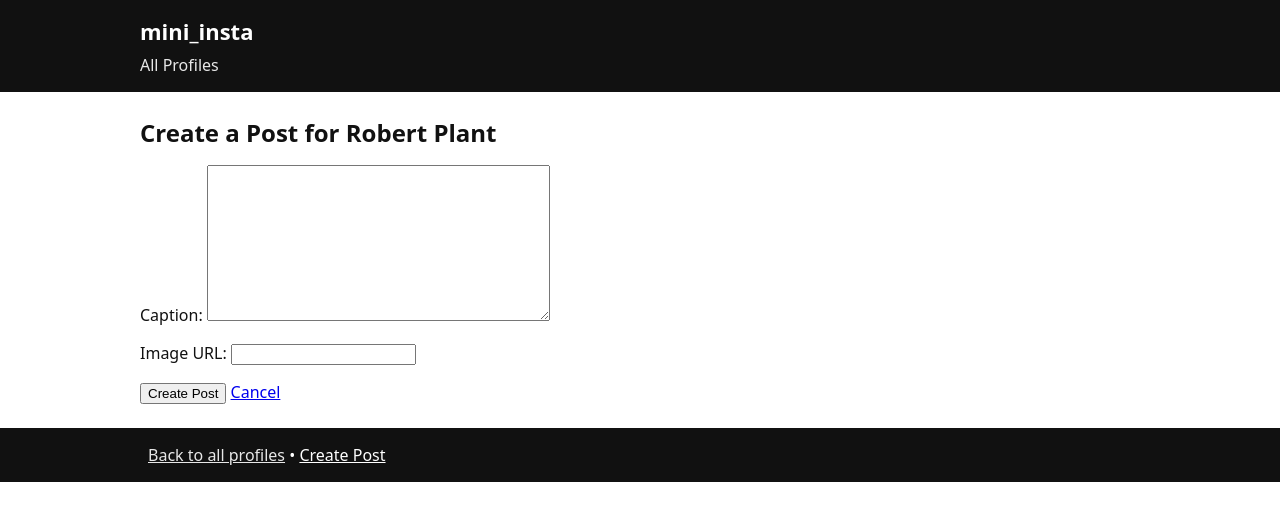
After one commit to Berkkom/cs412, a Django app: page /mini_insta/profile/2/create_post in a window 1280 px wide. The commit adds this page. Shown: the top 521 px of the page. Run offline with Django 5.2, Linux system fonts and the light colour scheme; data comes from the database, SQL or seed files in the repository; both versions use the stored data as it was after the commit.

Commit message:
Added CreatePost form and view

```diff
--- /dev/null
+++ b/mini_insta/forms.py
@@ -0,0 +1,12 @@
+from django import forms
+from .models import *
+
+
+class CreatePostForm(forms.ModelForm):
+    """Form to create a Post (caption) plus one Photo (image_url)."""
+
+    image_url = forms.URLField(label="Image URL", required=True)
+
+    class Meta:
+        model = Post
+        fields = ["caption"]
--- a/mini_insta/models.py
+++ b/mini_insta/models.py
@@ -4,6 +4,7 @@
 
 from django.db import models
 from django.utils import timezone
+from django.urls import reverse
 
 # Create your models here.
 class Profile(models.Model):
@@ -37,6 +38,10 @@ class Post(models.Model):
         """Return a QuerySet of all Photos for this Post (ordered by timestamp)."""
         return Photo.objects.filter(post=self).order_by("timestamp")
 
+    def get_absolute_url(self):
+        """Return the URL to view this post."""
+        return reverse("show_post", kwargs={"pk": self.pk})
+
 class Photo(models.Model):
     """Model representing a photo associated with a Post."""
 
--- a/mini_insta/templates/mini_insta/base.html
+++ b/mini_insta/templates/mini_insta/base.html
@@ -35,6 +35,9 @@ Description: Base template for mini_insta pages (shared header/footer and CSS).
       <span class="footer-link">
          <a href="{% url 'show_all_profiles' %}">Back to all profiles</a>
       </span>
+      {% if profile %}
+  •     <a href="{% url 'create_post' profile.pk %}">Create Post</a>
+      {% endif %}
     </div>
   </footer>
 </body>
--- /dev/null
+++ b/mini_insta/templates/mini_insta/create_post_form.html
@@ -0,0 +1,14 @@
+{% extends "mini_insta/base.html" %}
+
+{% block content %}
+  <h2 class="page-title">Create a Post for {{ profile.display_name }}</h2>
+
+  <form method="POST" action="{% url 'create_post' profile.pk %}">
+    {% csrf_token %}
+
+    {{ form.as_p }}
+
+    <button type="submit">Create Post</button>
+    <a href="{% url 'show_profile' profile.pk %}">Cancel</a>
+  </form>
+{% endblock %}
--- a/mini_insta/urls.py
+++ b/mini_insta/urls.py
@@ -3,10 +3,11 @@
 # Description: URL routes for mini_insta (profile list and profile detail pages).
 
 from django.urls import path
-from .views import ProfileListView, ProfileDetailView, PostDetailView
+from .views import ProfileListView, ProfileDetailView, PostDetailView, CreatePostView
 
 urlpatterns = [
     path("", ProfileListView.as_view(), name="show_all_profiles"),
     path("profile/<int:pk>", ProfileDetailView.as_view(), name="show_profile"),
     path("post/<int:pk>", PostDetailView.as_view(), name="show_post"),
+    path("profile/<int:pk>/create_post", CreatePostView.as_view(), name="create_post"),
 ]
--- a/mini_insta/views.py
+++ b/mini_insta/views.py
@@ -3,7 +3,9 @@
 # Description: Class-based views for mini_insta (list all profiles and show one profile).
 
 from django.views.generic import ListView, DetailView
-from .models import Profile, Post
+from .models import Profile, Post, Photo
+from django.views.generic.edit import CreateView
+from .forms import CreatePostForm
 
 
 class ProfileListView(ListView):
@@ -24,3 +26,30 @@ class PostDetailView(DetailView):
     model = Post
     template_name = "mini_insta/show_post.html"
     context_object_name = "post"
+
+class CreatePostView(CreateView):
+    """Create a new Post for a specific Profile (and one Photo)."""
+    model = Post
+    form_class = CreatePostForm
+    template_name = "mini_insta/create_post_form.html"
+
+    def get_context_data(self, **kwargs):
+        """Add the Profile (from the URL pk) to the template context."""
+        context = super().get_context_data(**kwargs)
+        context["profile"] = Profile.objects.get(pk=self.kwargs["pk"])
+        return context
+
+    def form_valid(self, form):
+        """
+        Attach Profile FK to the Post before saving,
+        then create one Photo using the submitted image_url.
+        """
+        profile = Profile.objects.get(pk=self.kwargs["pk"])
+        form.instance.profile = profile
+
+        response = super().form_valid(form)
+
+        image_url = form.cleaned_data.get("image_url")
+        Photo.objects.create(post=self.object, image_url=image_url)
+
+        return response
```
Also changed, not shown: db.sqlite3.
